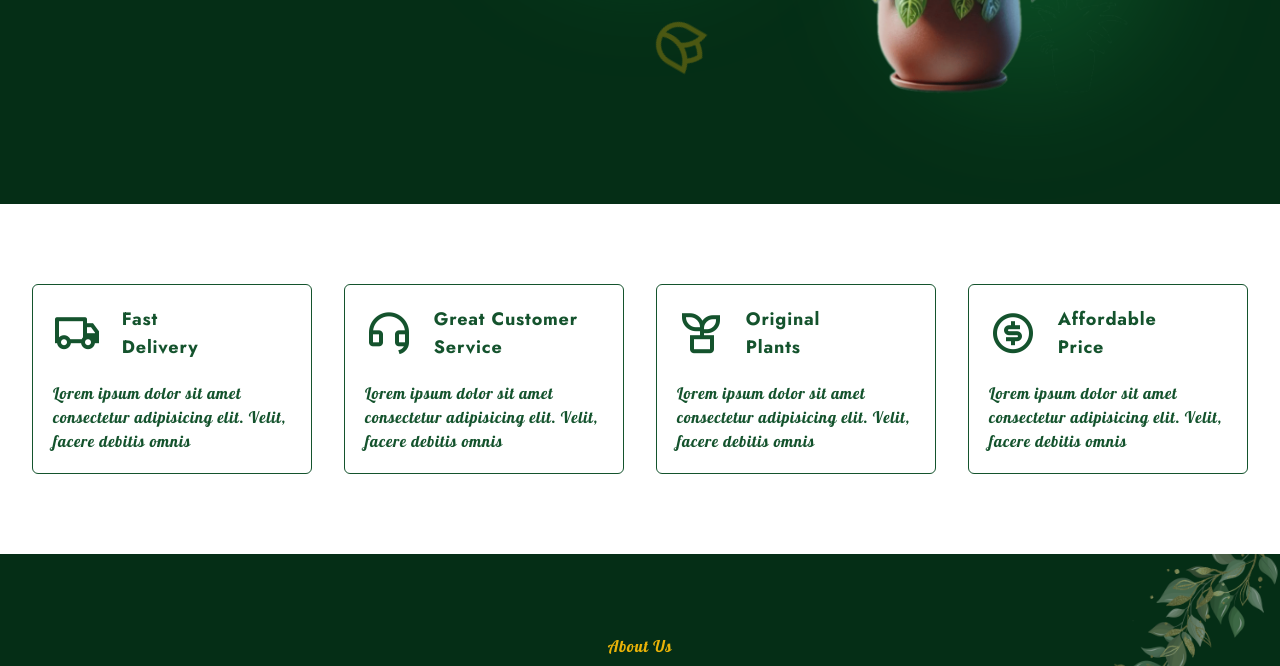
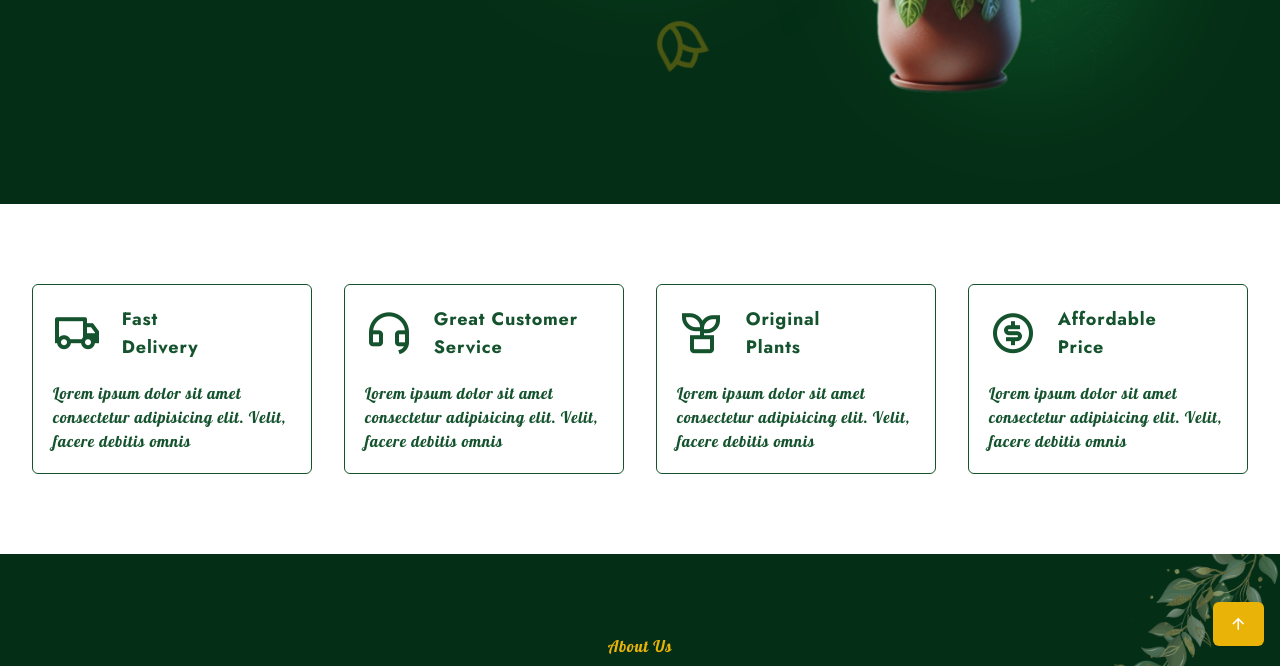
Before and after one commit to SudoSantos/Plant-website, a website: page index.html in a window 1280 px wide. Shown: the part 554-1220 px from the top of the page. Drawn offline with nearby package versions, Linux system fonts and the light colour scheme.

Commit message:
scroll to top button conditional display

```diff
--- a/index.html
+++ b/index.html
@@ -1,5 +1,5 @@
 <!DOCTYPE html>
-<html lang="en">
+<html lang="en" class="overflow-x-hidden scroll-smooth">
   <head>
     <meta charset="UTF-8" />
     <meta name="viewport" content="width=device-width, initial-scale=1.0" />
@@ -690,6 +690,11 @@
 
     </footer>
 
+    <!-- scroll up -->
+     <a href="#" class="fixed right-4 -bottom-1/2 bg-yellow-500 shadow-sm inline-block px-3 py-1 md:px-4 md:py-2 rounded-md text-lg z-50 hover:-translate-y-1 duration-300" id="scroll-up">
+      <i class="ri-arrow-up-line"></i>
+     </a>
+
     <!-- swiper js -->
     <script src="https://cdn.jsdelivr.net/npm/swiper@11/swiper-bundle.min.js"></script>
 
--- a/input.css
+++ b/input.css
@@ -4,7 +4,11 @@
 @tailwind components;
 @tailwind utilities;
 
+
 @layer components {
+/* html{
+  @apply overflow-x-hidden scroll-smooth;
+} */
   body {
     @apply bg-green-950 text-white font-Jost tracking-wider;
   }
--- a/main.js
+++ b/main.js
@@ -2,38 +2,49 @@ const navMenu = document.getElementById("nav-menu");
 const navLink = document.querySelectorAll(".nav-link");
 const hamburger = document.getElementById("hamburger");
 
-hamburger.addEventListener("click", () =>{
+hamburger.addEventListener("click", () => {
   navMenu.classList.toggle("left-[0]");
   hamburger.classList.toggle("ri-close-large-line");
 });
 
-navLink.forEach(link => {
+navLink.forEach((link) => {
   link.addEventListener("click", () => {
     navMenu.classList.toggle("left-[0]");
     hamburger.classList.toggle("ri-close-large-line");
-  })
-})
+  });
+});
 
 // SHOW SCROLL UP
+const scrollUp = () => {
+  const scrollUpBtn = document.getElementById("scroll-up");
 
+  if (this.scrollY >= 250) {
+    scrollUpBtn.classList.remove("-bottom-1/2");
+    scrollUpBtn.classList.add("bottom-4");
+  } else {
+    scrollUpBtn.classList.add("-bottom-1/2");
+    scrollUpBtn.classList.remove("bottom-4");
+  }
+};
+
+window.addEventListener("scroll", scrollUp);
 
 // CHANGE BACKGROUND HEADER
 
-
 // SWIPER
-const swiper = new Swiper('.swiper', {
+const swiper = new Swiper(".swiper", {
   // Optional parameters
   speed: 400,
   spaceBetween: 30,
   autoplay: {
     delay: 3000,
-    disableOnInteraction: false
+    disableOnInteraction: false,
   },
 
   // If we need pagination
   pagination: {
-    el: '.swiper-pagination',
-    clickable: true
+    el: ".swiper-pagination",
+    clickable: true,
   },
   grabCursor: true,
   breakpoints: {
@@ -46,11 +57,9 @@ const swiper = new Swiper('.swiper', {
     1024: {
       slidesPerView: 3,
     },
-  }
+  },
 });
-
 
 // SCROLL SECTIONS ACTIVE LINK
 
-
 // SCROLL REVEAL ANIMATION
```
